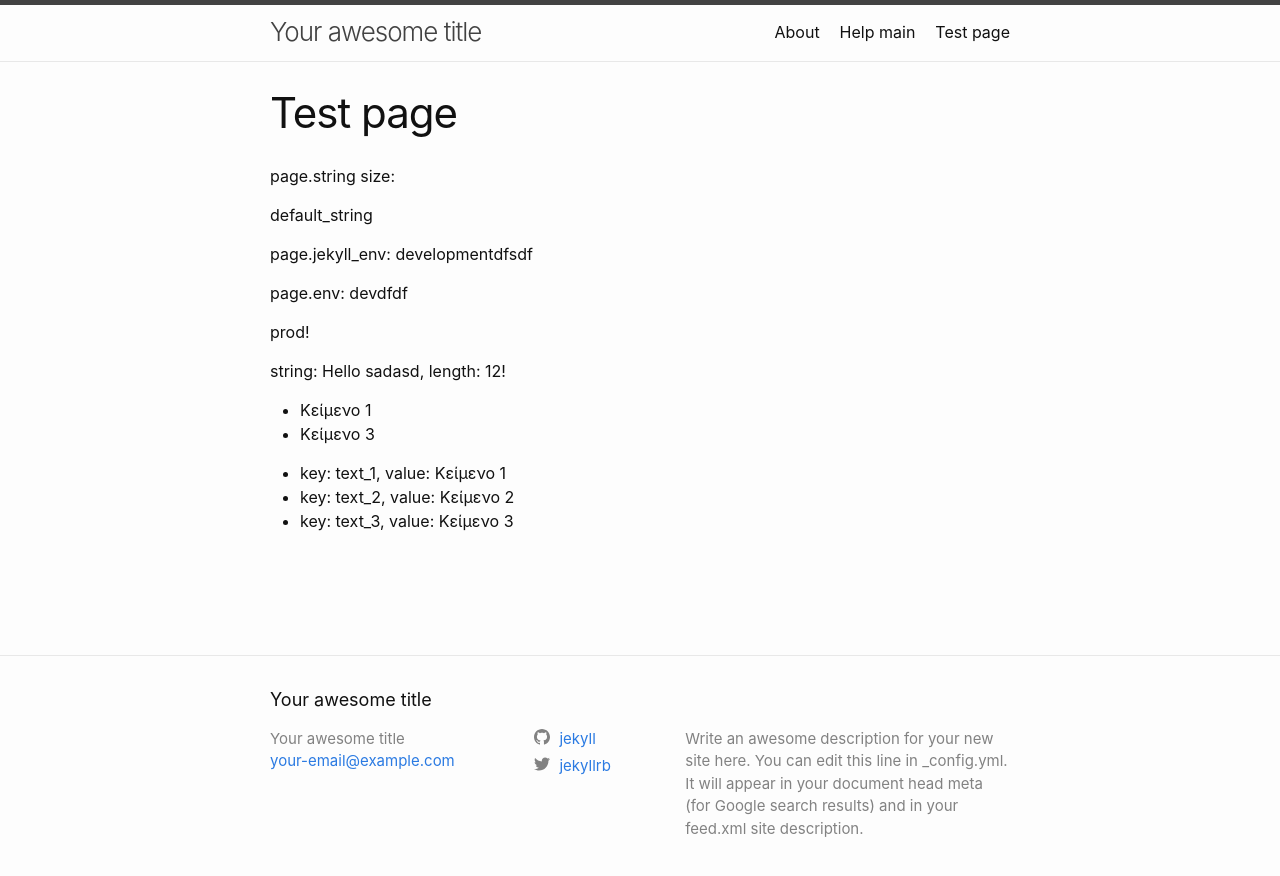
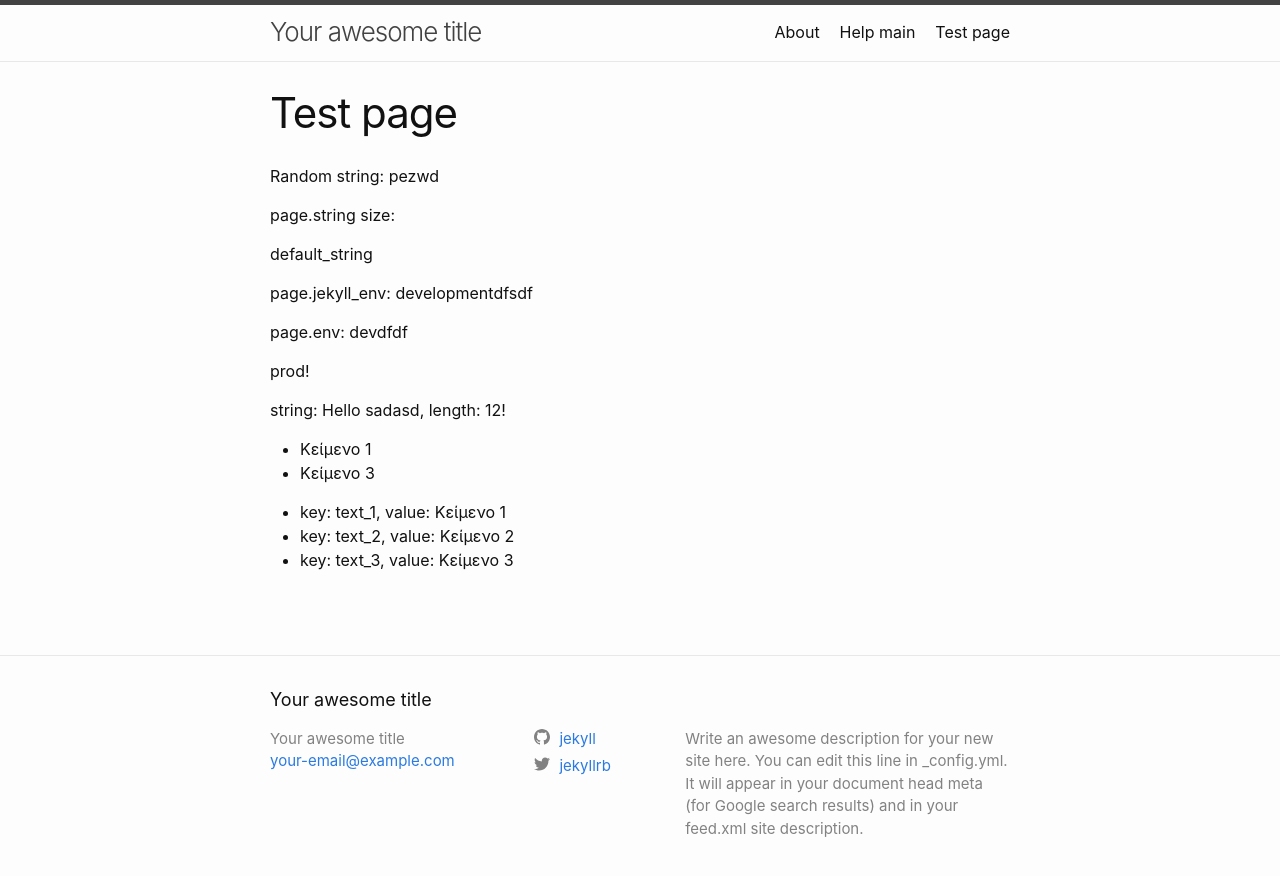
Before and after one commit to chalatz/jekyll-sandbox, a Jekyll site: the page built from test-page.md, in a window 1280 px wide. Shown: the top 876 px of the page. Built offline with Jekyll 4.4.1, drawn with Linux system fonts in a browser that asks for light colours; some of the changed lines change nothing that is shown.

Commit message:
Added random string

```diff
--- a/_config.yml
+++ b/_config.yml
@@ -19,7 +19,7 @@ description: >- # this means to ignore newlines until "baseurl:"
   Write an awesome description for your new site here. You can edit this
   line in _config.yml. It will appear in your document head meta (for
   Google search results) and in your feed.xml site description.
-baseurl: "/jekyll-sandbox" # the subpath of your site, e.g. /blog
+baseurl: "" # the subpath of your site, e.g. /blog
 url: "" # the base hostname & protocol for your site, e.g. http://example.com
 twitter_username: jekyllrb
 github_username:  jekyll
--- /dev/null
+++ b/_includes/random_string.html
@@ -0,0 +1,9 @@
+{%- assign letters = 'a,b,c,d,e,f,g,h,i,j,k,l,m,n,o,p,q,r,s,t,u,v,w,x,y,z' -%}
+
+{%- assign letters_array = letters | split: ',' -%}
+
+{%- capture random_string -%}
+    {%- for letter in (1..5) -%}
+        {{ letters_array | sample }}
+    {%- endfor -%}
+{%- endcapture -%}
--- a/test-page.md
+++ b/test-page.md
@@ -17,6 +17,8 @@ strings:
 
 
 ---
+{%- include random_string.html -%}
+<p>Random string: {{ random_string }}</p>
 
 <p>
   page.string size: {{ page.strings.string.size }}<br>
```
